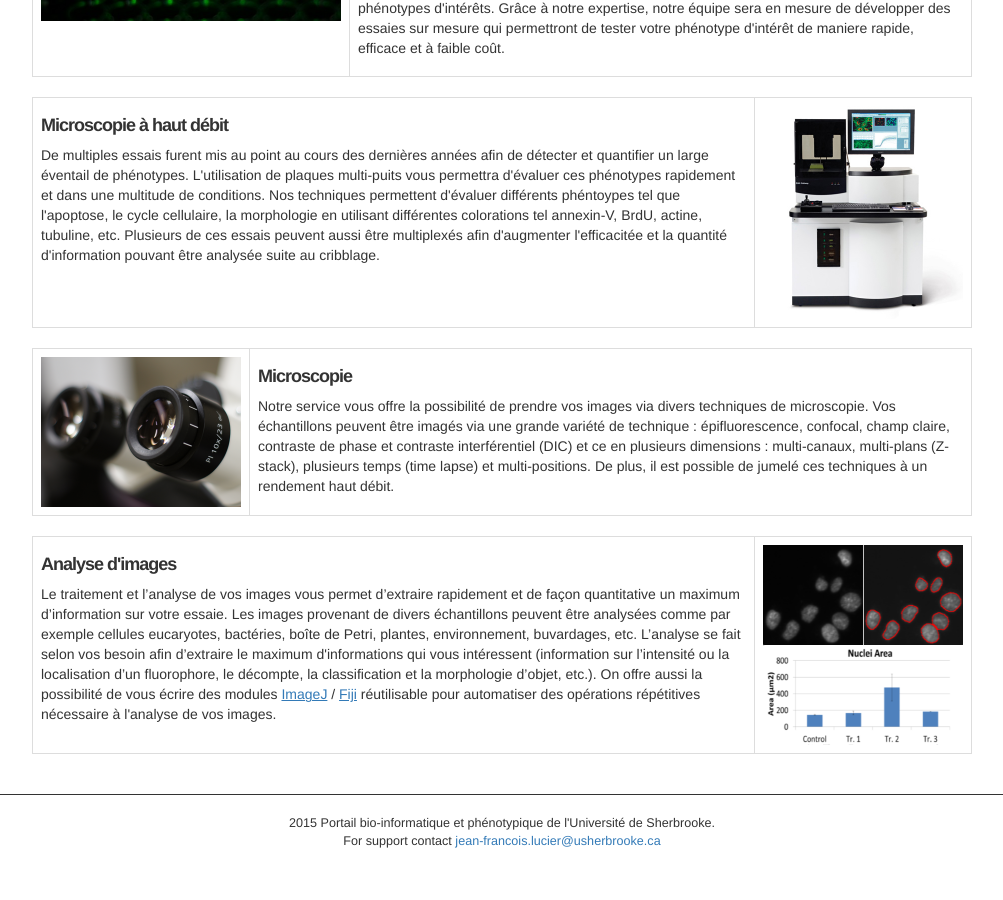
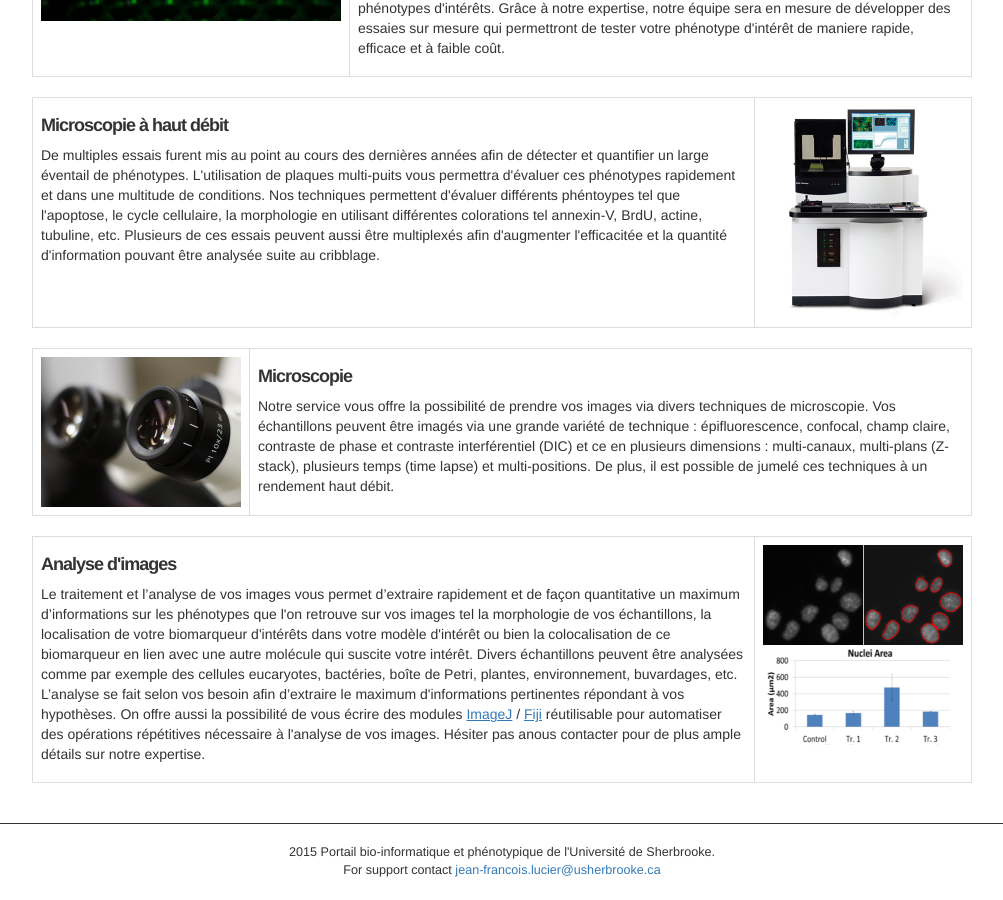
Before and after one commit to jflucier/bioinfo-portal-, a Jekyll site: the page built from portal/services/microscopie.md, in a window 1280 px wide and 900 px high, scrolled down 613 px. Shown: the whole window, without its empty margins (48-1051 px from the left). Built offline with Jekyll 4.4.1, drawn with Linux system fonts in a browser that asks for light colours; nearby versions of some CDN libraries; Markdown is read by kramdown in place of the engine named in the settings; before the commit the page ends 1484 px from its top, so only the background shows below that.

Commit message:
correction de contenu + ortho

```diff
--- a/portal/services/microscopie.md
+++ b/portal/services/microscopie.md
@@ -87,13 +87,14 @@ de jumelé ces techniques à un rendement haut débit.
 <td >
 <h4><b>Analyse d'images</b></h4>
 <p>
-Le traitement et l’analyse de vos images vous permet d’extraire rapidement et de façon quantitative un maximum d’information sur votre essaie.
-Les images provenant de divers échantillons peuvent être analysées comme par exemple cellules eucaryotes, bactéries, boîte de Petri, plantes,
-environnement, buvardages, etc. L’analyse se fait selon vos besoin afin d’extraire le maximum d'informations qui vous
-intéressent (information sur l’intensité ou la localisation d’un fluorophore, le décompte, la classification et la morphologie d’objet,
-etc.). On offre aussi la possibilité de vous écrire des modules
-<a href='http://imagej.nih.gov/ij/features.html'>ImageJ</a> / <a href='http://fiji.sc/Fiji'>Fiji</a> réutilisable pour automatiser des opérations répétitives
-nécessaire à l'analyse de vos images.
+Le traitement et l’analyse de vos images vous permet d’extraire rapidement et de façon quantitative un
+maximum d’informations sur les phénotypes que l'on retrouve sur vos images tel la morphologie de vos échantillons,
+la localisation de votre biomarqueur d'intérêts dans votre modèle d'intérêt ou bien la colocalisation de ce biomarqueur en lien avec une autre molécule
+qui suscite votre intérêt. Divers échantillons peuvent être analysées comme par exemple des cellules eucaryotes, bactéries, boîte de Petri, plantes,
+environnement, buvardages, etc. L’analyse se fait selon vos besoin afin d’extraire le maximum d'informations pertinentes répondant à vos hypothèses.
+On offre aussi la possibilité de vous écrire des modules <a href='http://imagej.nih.gov/ij/features.html'>ImageJ</a> / <a href='http://fiji.sc/Fiji'>Fiji</a>
+réutilisable pour automatiser des opérations répétitives nécessaire à l'analyse de vos images. Hésiter pas anous contacter pour de plus ample détails sur notre
+expertise.
 </p>
 </td>
 <td width='200px' >
```
Also changed, not shown: portal/equipements/reservation.md (+3 -2 lines), portal/services/bioinfo_to_include.txt (deleted, +0 -17 lines), portal/services/bioinformatique.md (+7 -7 lines), portal/services/portefolio.md (+16 -11 lines), 1 other file.
